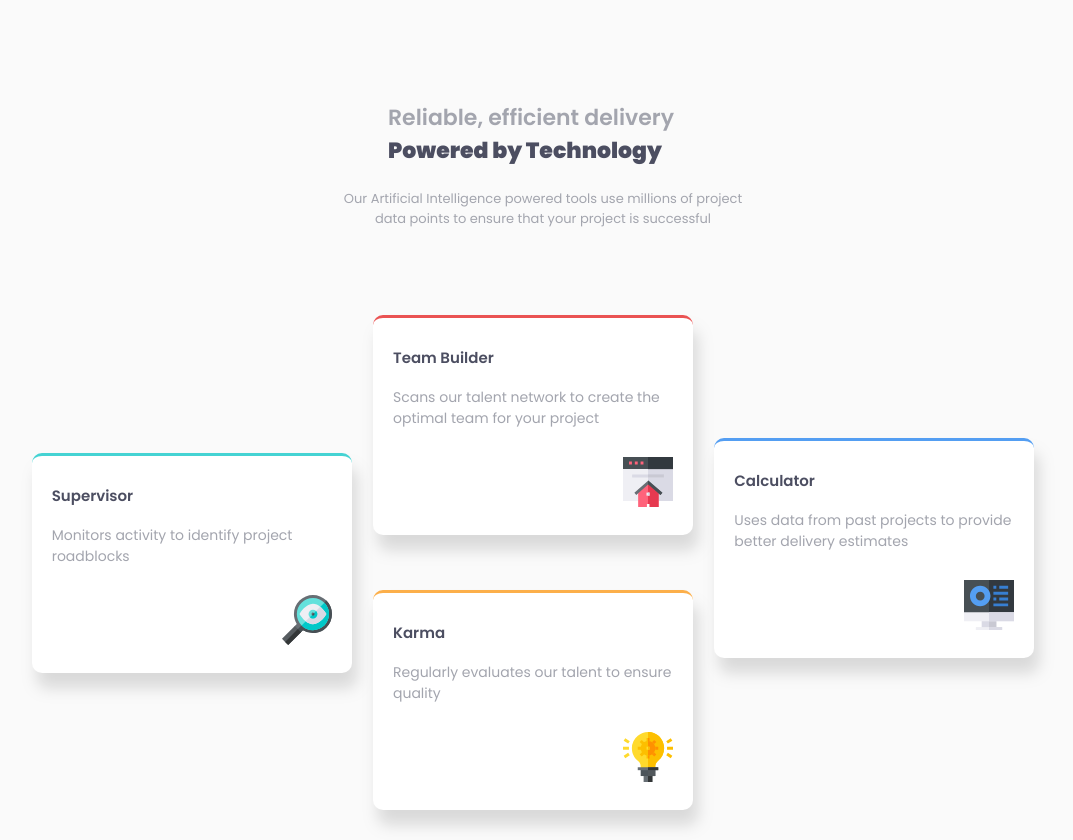
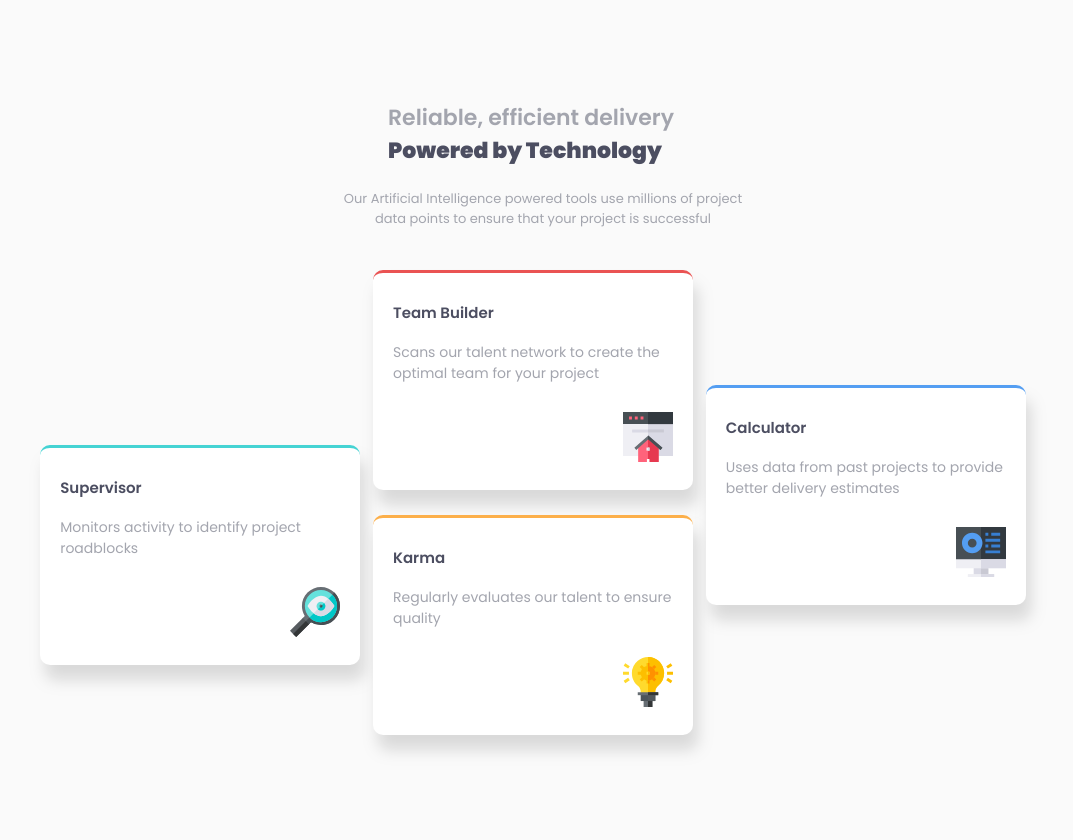
Before and after one commit to nestor12m/cuatrocartasgrid, a plain HTML site: page index.html in a window 1280 px wide. Shown: the whole page, without its empty margins (107-1180 px from the left). After the commit the page ends 800 px from the top, so only its background shows below. Drawn offline with Linux system fonts and the light colour scheme.

Commit message:
subienddo reto v2

```diff
--- a/css/estilos.css
+++ b/css/estilos.css
@@ -120,6 +120,7 @@ h2{
     .seccion-2{
         width: 320px;
         height: 220px;
+        margin-top: -20px;
     }
 
     .seccion-2 img{
@@ -137,7 +138,7 @@ h2{
 
 
     .seccion-pricipal{
-        width: 80%;
+        width: 78%;
         margin: 0 auto;
         display: grid;
         /* grid-template-columns: repeat(3,350px);
@@ -153,6 +154,7 @@ h2{
     .item:nth-child(2){
         grid-column: 2/3;
         grid-row: 1/3;
+        margin-bottom: 30px;
     }
     .item:nth-child(3){
         grid-column: 2/3;
```
